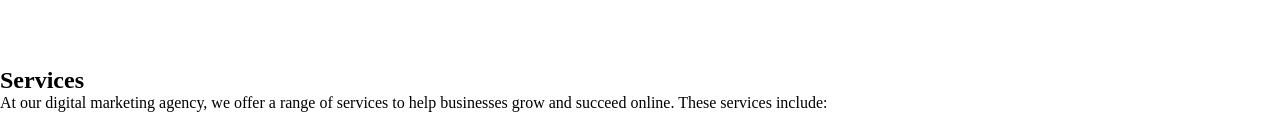
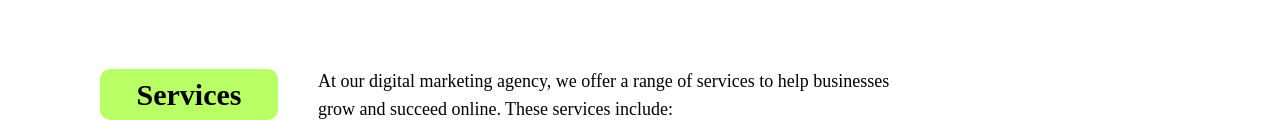
Before and after one commit to Prograde-Informatics/FigmaTask, a plain HTML site: page index.html in a window 1280 px wide. Shown: the part 860-993 px from the top of the page. Drawn offline with Linux system fonts and the light colour scheme; a web font is replaced by a local one.

Commit message:
style Sub Heading

```diff
--- a/style.css
+++ b/style.css
@@ -146,3 +146,35 @@ header {
   width: 124px;
   height: auto;
 }
+
+/* ------------------- */
+
+.subHeading {
+  padding: 0px 100px;
+  display: flex;
+  align-items: center;
+  gap: 40px;
+}
+
+.subHeading .head {
+  text-align: center;
+  background: var(--green);
+  padding: 7px;
+  border-radius: 10px;
+  width: 178px;
+  height: 51px;
+  justify-content: center;
+  align-items: center;
+}
+.subHeading .head h2 {
+  font-weight: 500px;
+  font-size: 30px;
+}
+
+.subHeading p {
+  font-size: 18px;
+  line-height: 28px;
+  max-width: 580px;
+}
+
+/* ------------- */
```
